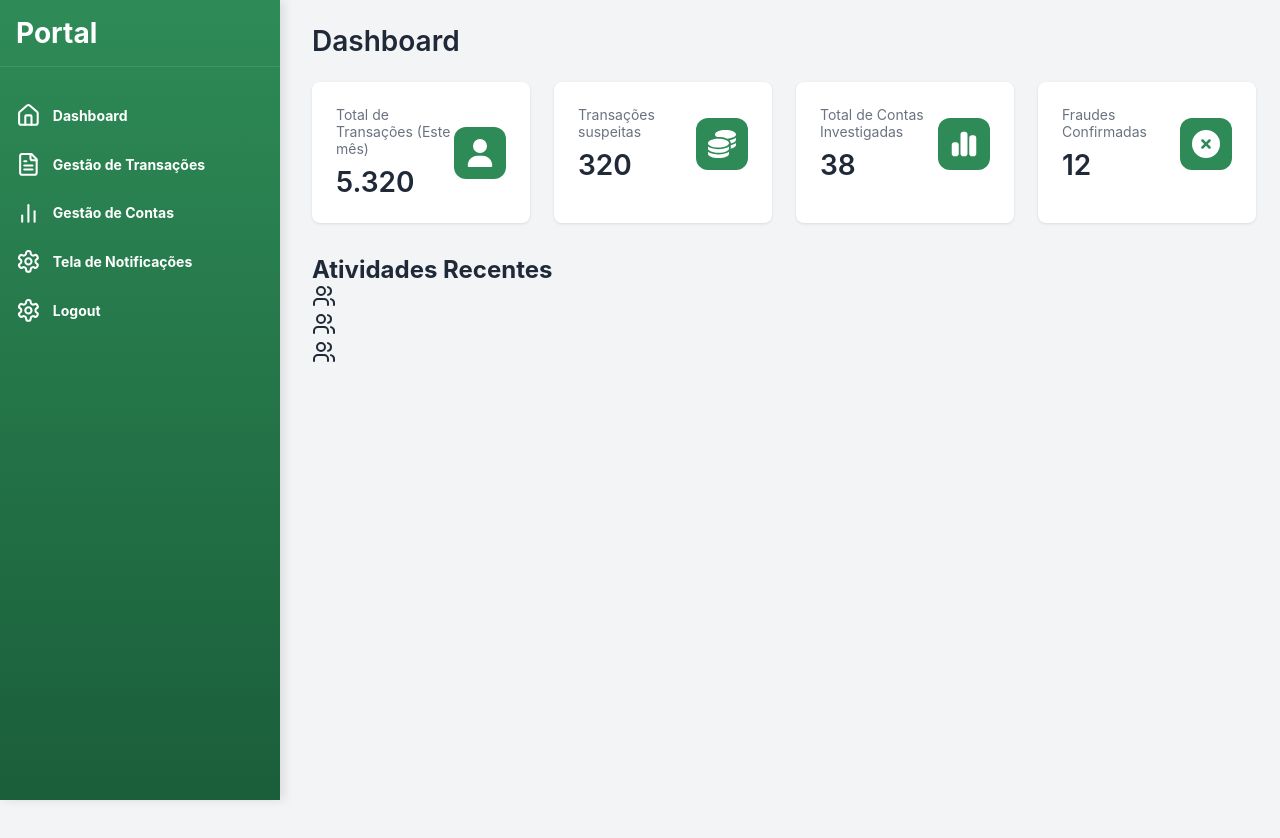
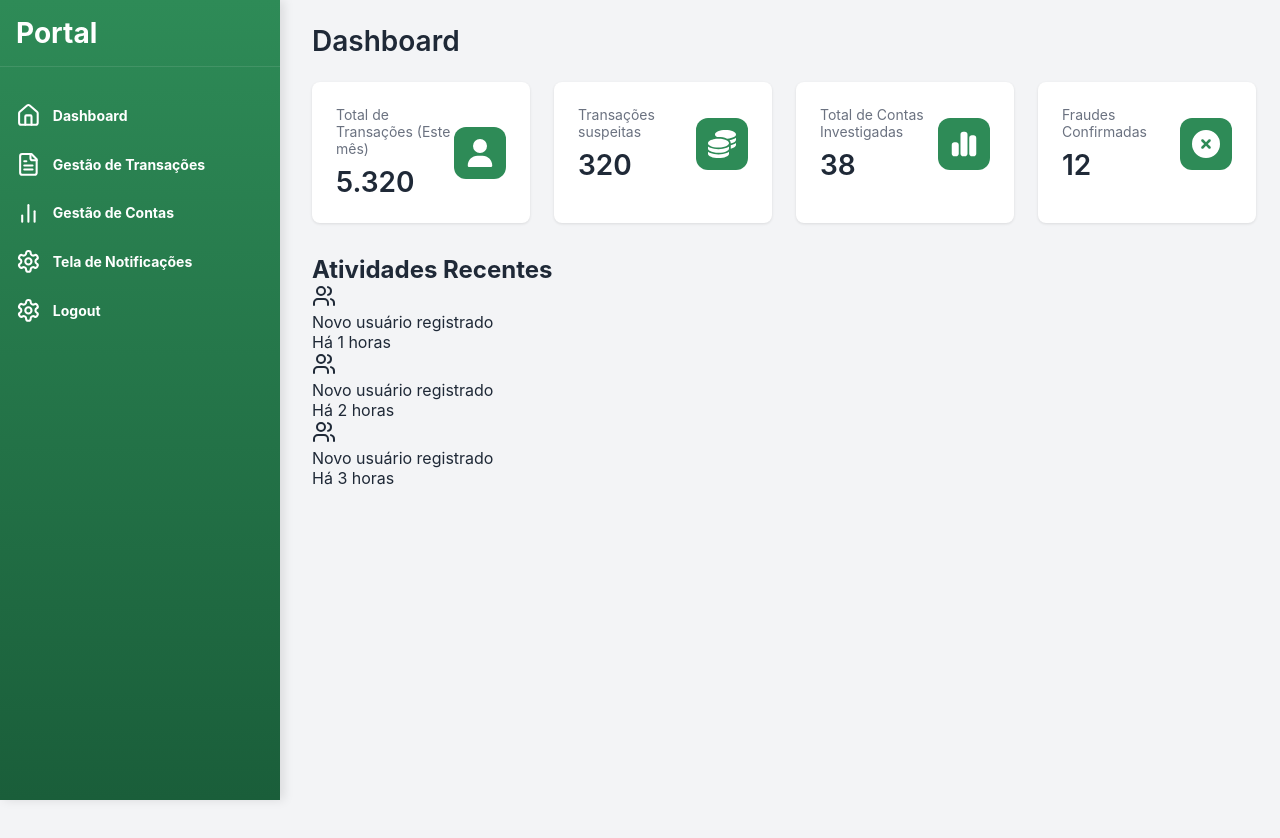
Before and after one commit to RusthenRonald2006/Portal-de-analise-em-anomalias-transacionais, a React (Create React App) app in the folder detec-anomalias/: page /portal in a window 1280 px wide. Shown: the top 838 px of the page. Built offline with nearby package versions, Linux system fonts and the light colour scheme; the HTML template or start-up script is replaced by a standard one.

Commit message:
criando informações ficticias para os alertas

```diff
--- a/detec-anomalias/src/components/Pages/Dashboard.js
+++ b/detec-anomalias/src/components/Pages/Dashboard.js
@@ -40,6 +40,10 @@ function Dashboard(){
                             <div key={index} className={styles.activity_item}>
                                 <div className={styles.activity_icon}>
                                     <Users/>
+                                </div>
+                                <div className={styles.activity_info}>
+                                    <p>Novo usuário registrado</p>
+                                    <p>Há {index + 1} horas</p>
                                 </div>
                             </div>
                         ))}
```
